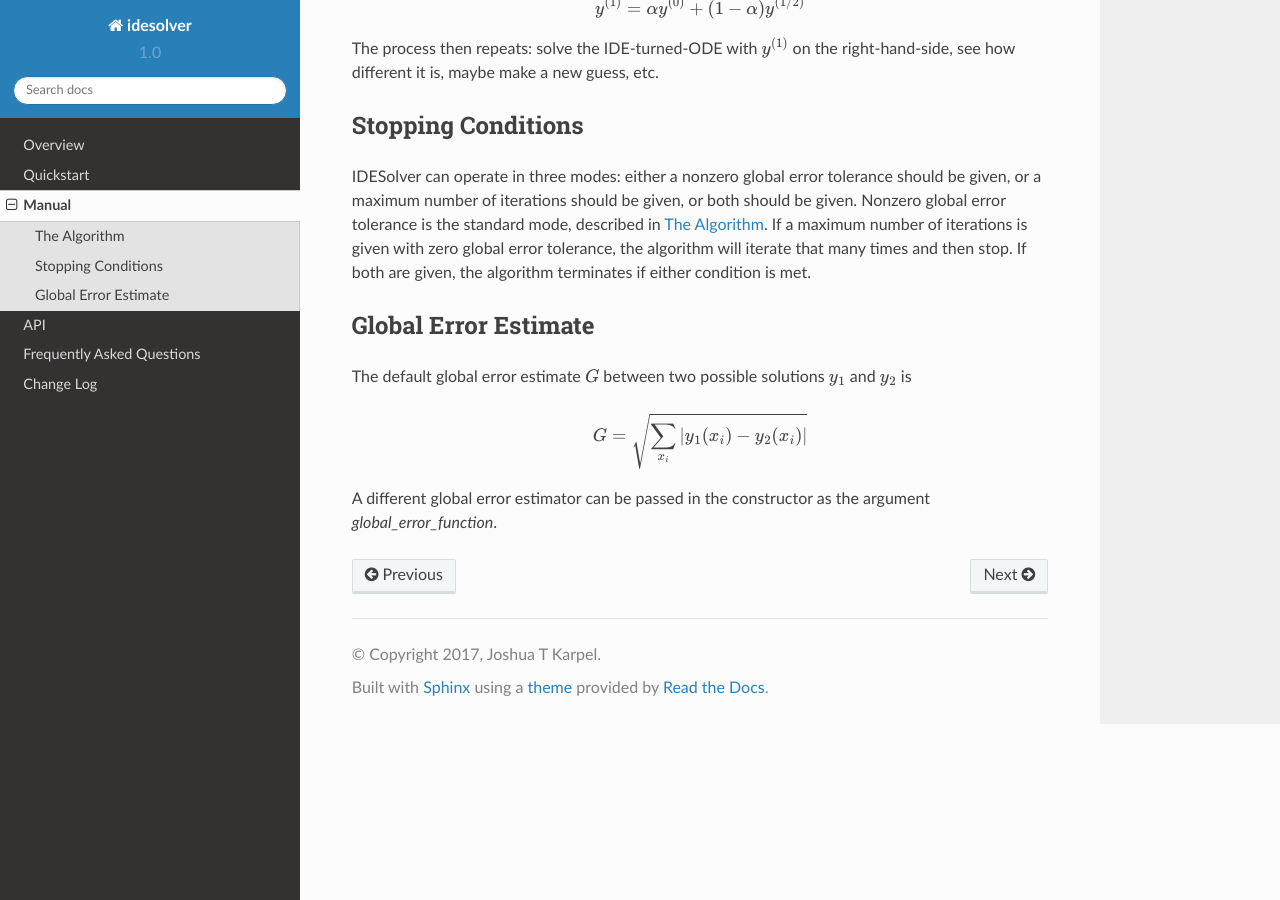
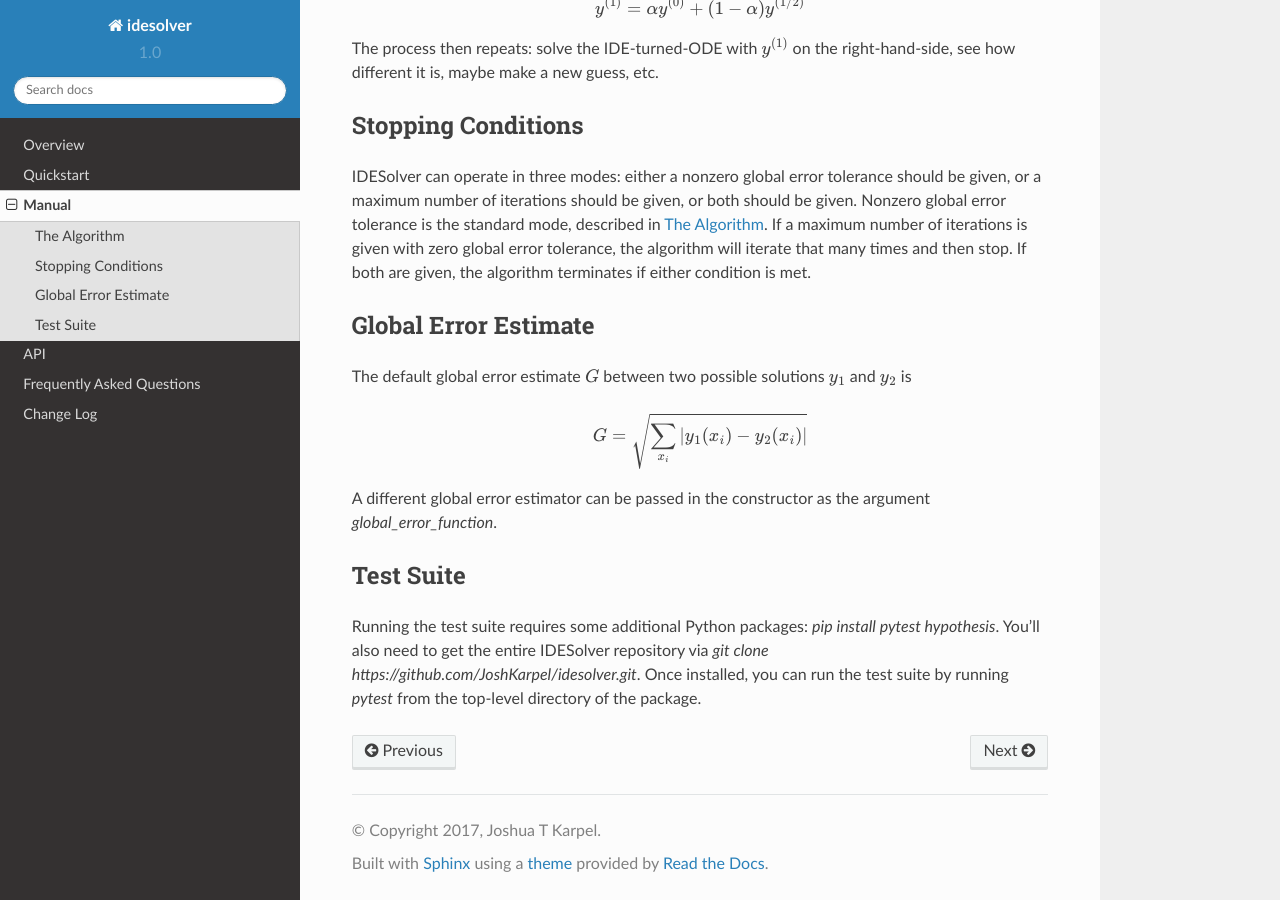
Before and after one commit to JoshKarpel/idesolver, a Sphinx documentation site: the page built from docs/source/manual.rst, in a window 1280 px wide and 900 px high, scrolled down 920 px. Built offline with Sphinx 7.4.7 and the Read the Docs theme 2.0.0, drawn with Linux system fonts in a browser that asks for light colours.

Commit message:
Added instructions on running the test suite.
Added some lines about the purpose of the package to the readme.

```diff
--- a/README.rst
+++ b/README.rst
@@ -11,6 +11,8 @@ idesolver
     :target: http://joss.theoj.org/papers/9d3ba306da6abb37f7cf357cd9aad695
 
 A general purpose integro-differential equation (IDE) solver, based on an iterative scheme devised by `Gelmi and Jorquera <https://doi.org/10.1016/j.cpc.2013.09.008>`_.
+IDEs appear in many contexts, particularly when trying to describe a system whose current behavior depends on its own history.
+IDESolver provides a simple interface for solving these kinds of equations in Python.
 
 Stable releases are available on PyPI: ``pip install idesolver``.
 IDESolver requires Python 3.6+, `numpy <https://pypi.python.org/pypi/numpy>`_, and `scipy <https://pypi.python.org/pypi/scipy/>`_.
@@ -18,5 +20,6 @@ We recommend installing into a `virtual environment <https://docs.python.org/3/t
 
 Full documentation can be found `here <https://joshkarpel.github.io/idesolver/build/html/index.html>`_.
 
+Details about running the test suite are at the end of the `manual <https://joshkarpel.github.io/idesolver/build/html/manual.html>`_.
 Problems with IDESolver should be reported via `GitHub issues <https://github.com/JoshKarpel/idesolver/issues>`_.
 We are open to improvements: see the `Code of Conduct <https://github.com/JoshKarpel/idesolver/blob/master/CODE_OF_CONDUCT.md>`_ and the `Contribution Guidelines <https://github.com/JoshKarpel/idesolver/blob/master/CONTRIBUTING.md>`_ for details.
--- a/docs/source/index.rst
+++ b/docs/source/index.rst
@@ -20,6 +20,7 @@ The algorithm is based on a scheme devised by `Gelmi and Jorquera <https://doi.o
 
 :doc:`manual`
    Details about the implementation of IDESolver.
+   Includes information about running the test suite.
 
 :doc:`api`
    Detailed documentation for IDESolver's API.
--- a/docs/source/manual.rst
+++ b/docs/source/manual.rst
@@ -69,3 +69,10 @@ The default global error estimate :math:`G` between two possible solutions :math
     G = \sqrt{ \sum_{x_i} \left| y_1(x_i) - y_2(x_i) \right| }
 
 A different global error estimator can be passed in the constructor as the argument `global_error_function`.
+
+Test Suite
+----------
+
+Running the test suite requires some additional Python packages: `pip install pytest hypothesis`.
+You'll also need to get the entire IDESolver repository via `git clone https://github.com/JoshKarpel/idesolver.git`.
+Once installed, you can run the test suite by running `pytest` from the top-level directory of the package.
```
Also changed, not shown: 8 other files.
